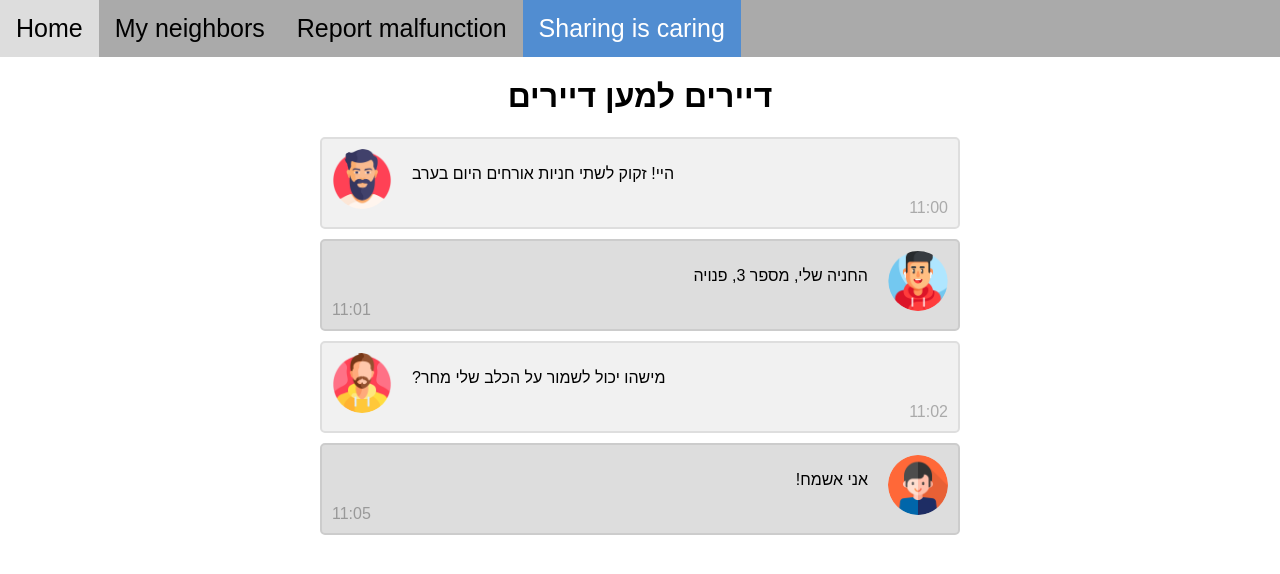
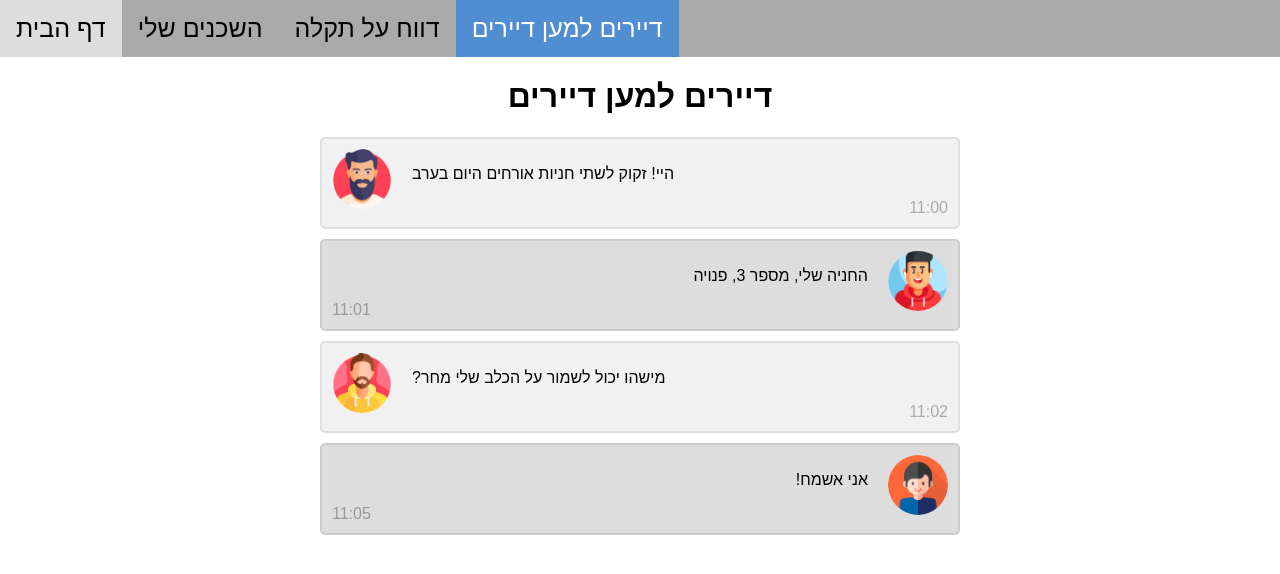
Before and after one commit to TalRozman/MyFirstHTML, a plain HTML site: page sharing_is_caring.html in a window 1280 px wide. Drawn offline with Linux system fonts and the light colour scheme.

Commit message:
Update sharing_is_caring.html

```diff
--- a/sharing_is_caring.html
+++ b/sharing_is_caring.html
@@ -111,10 +111,10 @@
 </head>
 <body>
     <div class="topnav" id="myTopnav">
-        <a href="index.html" >Home</a>
-        <a href="neighbors.html" >My neighbors</a>
-        <a href="malfanctions.html">Report malfunction</a>
-        <a href="sharing_is_caring.html" class="active">Sharing is caring</a>
+        <a href="index.html" >דף הבית</a>
+        <a href="neighbors.html" >השכנים שלי</a>
+        <a href="malfanctions.html">דווח על תקלה</a>
+        <a href="sharing_is_caring.html" class="active">דיירים למען דיירים</a>
         <a href="javascript:void(0);" class="icon" onclick="myFunction()"><img src="Pics/hamburger.png" width="20px"></a>
     </div>
     <h1 style="text-align: center;">דיירים למען דיירים</h1>
```
